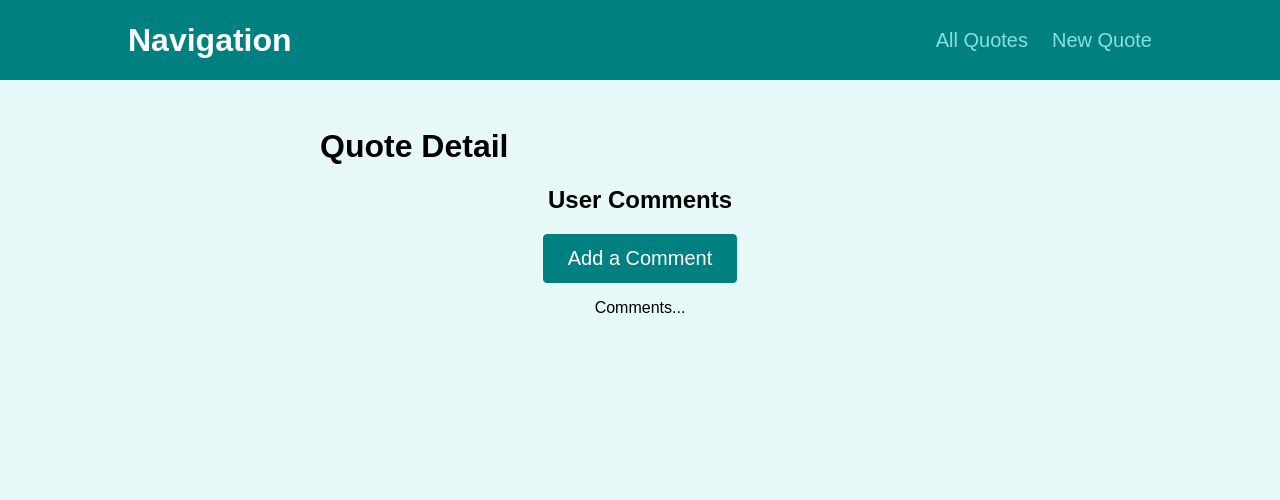
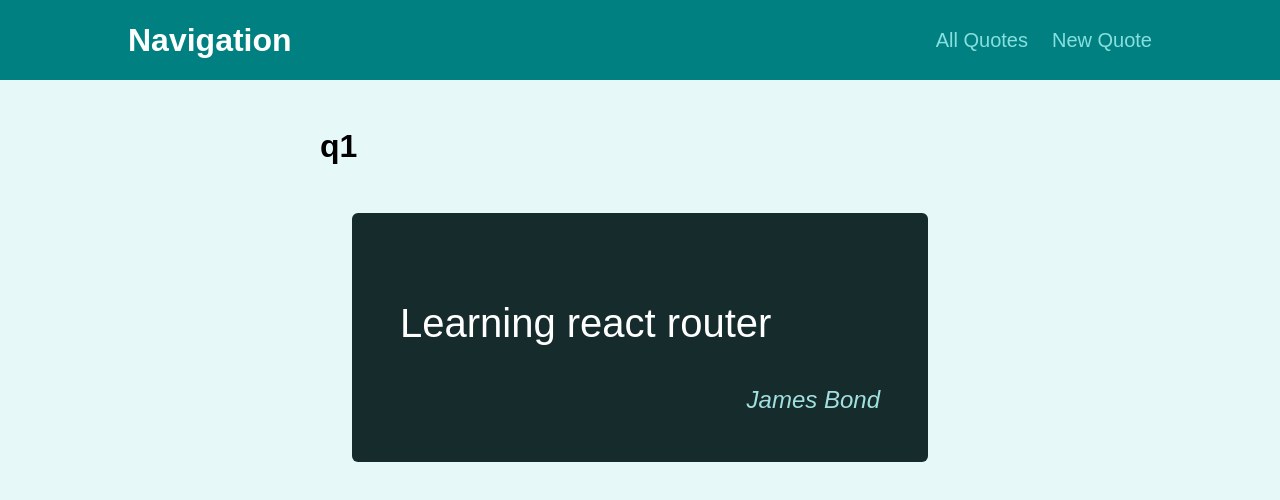
Before and after one commit to ogeeDeveloper/Quotes-Project, a React (Create React App) app: page /quotes/q1 in a window 1280 px wide. Shown: the top 500 px of the page. Built offline with nearby package versions, Linux system fonts and the light colour scheme.

Commit message:
Worked on the CourseDetail Component to display a specific component based on the id in the url

```diff
--- a/src/App.js
+++ b/src/App.js
@@ -3,7 +3,6 @@ import Layout from "./components/layout/Layout";
 import AllQuotes from "./pages/AllQuotes";
 import QuoteDetail from "./pages/QuoteDetail";
 import NewQuote from "./pages/NewQuote";
-import Comments from "./components/comments/Comments";
 
 function App() {
   // Handling Redirects in react-router-dom v6
@@ -18,9 +17,7 @@ function App() {
       <Routes>
         <Route path="/" element={<Navigate replace to="/quotes" />} />
         <Route path="/quotes" element={<AllQuotes />} exact />
-        <Route path="/quotes/*" element={<QuoteDetail />}>
-          <Route path=":id" element={<Comments />} />
-        </Route>
+        <Route path="/quotes/:quoteId" element={<QuoteDetail />} />
         <Route path="/add-quote" element={<NewQuote />} />
       </Routes>
     </Layout>
--- a/src/components/quotes/QuoteItem.js
+++ b/src/components/quotes/QuoteItem.js
@@ -1,15 +1,19 @@
+import { Link } from "react-router-dom";
 import classes from "./QuoteItem.module.css";
 
 const QuoteItem = (props) => {
+  const { text, author, id } = props;
   return (
     <li className={classes.item}>
       <figure>
         <blockquote>
-          <p>{props.text}</p>
+          <p>{text}</p>
         </blockquote>
-        <figcaption>{props.author}</figcaption>
+        <figcaption>{author}</figcaption>
       </figure>
-      <a className="btn">View Quote</a>
+      <Link to={`/quotes/${id}`} className="btn">
+        View Quote
+      </Link>
     </li>
   );
 };
--- a/src/pages/QuoteDetail.js
+++ b/src/pages/QuoteDetail.js
@@ -1,14 +1,35 @@
-import {Outlet} from 'react-router-dom'
+import { Routes, Route } from "react-router-dom";
+import Comments from "../components/comments/Comments";
+import { useParams } from "react-router-dom";
+import HighlightedQuote from "../components/quotes/HighlightedQuote";
+
+const DUMMY_DATA = [
+  { id: "q1", author: "James Bond", text: "Learning react router" },
+  { id: "q2", author: "Toby Brown", text: "Heelo World" },
+  { id: "q3", author: "Bill Jones", text: "Learning is fun" },
+];
 
 const QuoteDetail = () => {
-    // const param = useParams()
-    // console.log(param.quotesID)
-    return (
-        <>
-            <h1>Quote Detail</h1>
-            <Outlet />
-        </>
-    )
-}
+  const param = useParams();
+  const quotes = DUMMY_DATA.find((quote) => quote.id === param.quoteId);
+  console.log(param.quoteId);
 
-export default QuoteDetail
+  if (!quotes) {
+    return <p>no quotes found</p>;
+  }
+
+  return (
+    <>
+      <h1>{param.quoteId}</h1>
+      <HighlightedQuote text={quotes.text} author={quotes.author} />
+      <Routes>
+        <Route
+          path={`/quotes/${param.quoteId}/comments`}
+          element={<Comments />}
+        />
+      </Routes>
+    </>
+  );
+};
+
+export default QuoteDetail;
```
Also changed, not shown: 1 other file (tests, documents, lock files or other folders).
